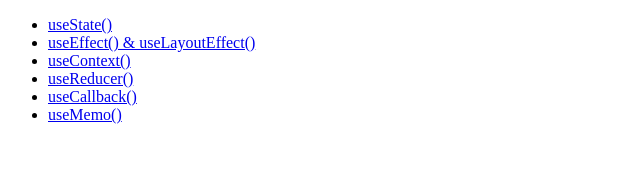
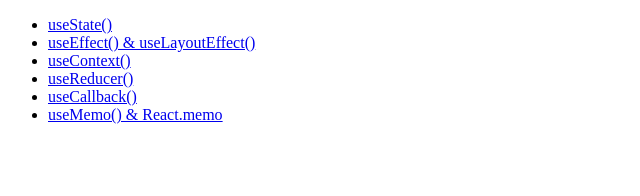
Before and after one commit to natserract/react-hooks-deepdive, a React (Create React App) app: page / in a window 1280 px wide. Shown: the top 196 px of the page, without its empty margins (0-640 px from the left). Built offline with nearby package versions, Linux system fonts and the light colour scheme.

Commit message:
done: useMemo & React.memo modules and examples

```diff
--- a/src/app/App.tsx
+++ b/src/app/App.tsx
@@ -33,7 +33,7 @@
           <Link to="/use-callback">useCallback()</Link>
         </li>
         <li>
-          <Link to="/use-memo">useMemo()</Link>
+          <Link to="/use-memo">useMemo() & React.memo</Link>
         </li>
       </ul>
 
```
Also changed, not shown: src/app/useMemo/README.md, 1 other file (tests, documents, lock files or other folders).
